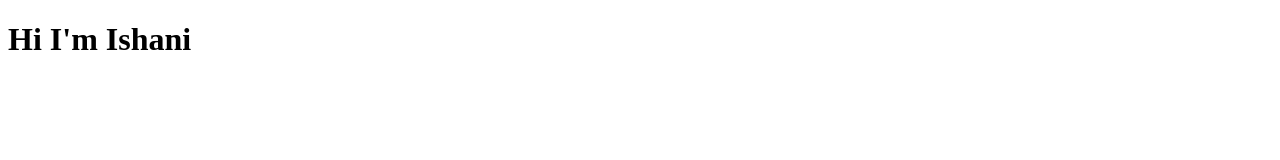
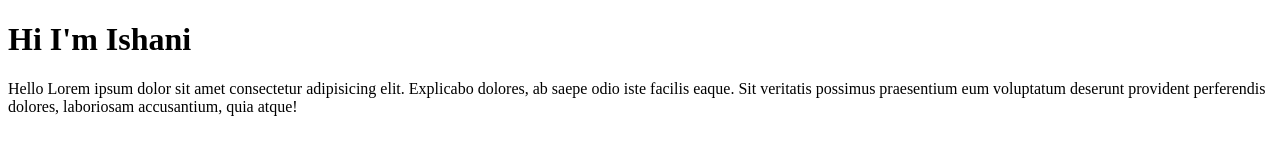
Before and after one commit to ishani1124/existingrepo, a plain HTML site: page index.html in a window 1280 px wide. Drawn offline with Linux system fonts and the light colour scheme.

Commit message:
update2 index.html

```diff
--- a/index.html
+++ b/index.html
@@ -6,5 +6,8 @@
 	</head>
 	<body>
 	 <h1>Hi I'm Ishani</h1>
+	 <p>Hello
+		 Lorem ipsum dolor sit amet consectetur adipisicing elit. Explicabo dolores, ab saepe odio iste facilis eaque. Sit veritatis possimus praesentium eum voluptatum deserunt provident perferendis dolores, laboriosam accusantium, quia atque!
+	 </p>
 	</body>
 	</html>
```
